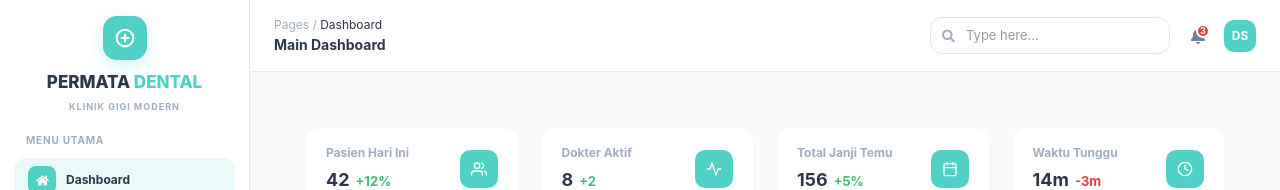
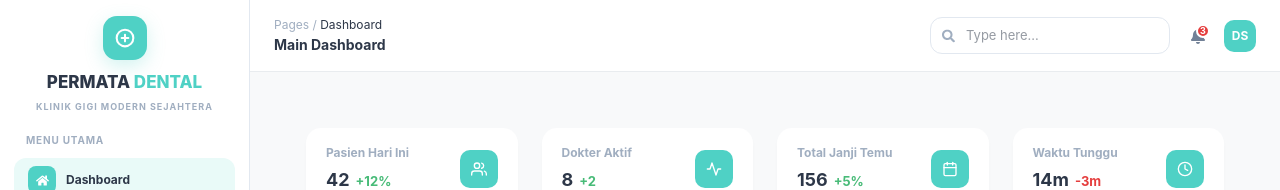
Before and after one commit to nisapcr/siti-apps, a React (Vite) app: page / in a window 1280 px wide. Shown: the top 190 px of the page. Built offline with nearby package versions, Linux system fonts and the light colour scheme.

Commit message:
after  Klinik Gigi Modern Sejahtera

```diff
--- a/src/components/Sidebar.jsx
+++ b/src/components/Sidebar.jsx
@@ -67,7 +67,7 @@ export default function Sidebar() {
             PERMATA <span style={{ color: mintColor }}>DENTAL</span>
           </div>
           <div style={{ fontSize: 9, color: "#A0AEC0", marginTop: 4, textTransform: "uppercase", letterSpacing: 1, fontWeight: 700 }}>
-            Klinik Gigi Modern
+            Klinik Gigi Modern Sejahtera
           </div>
         </div>
 
```
